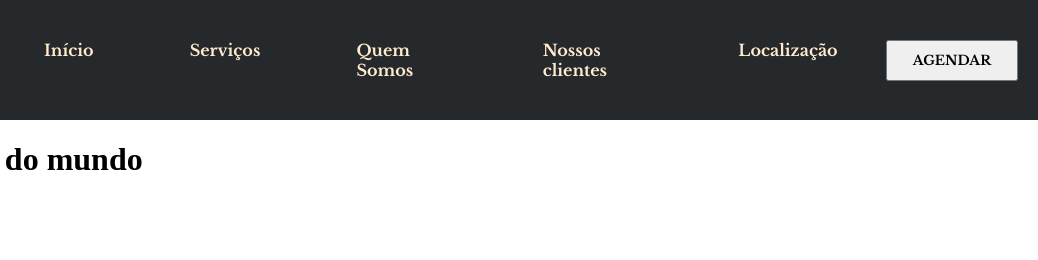
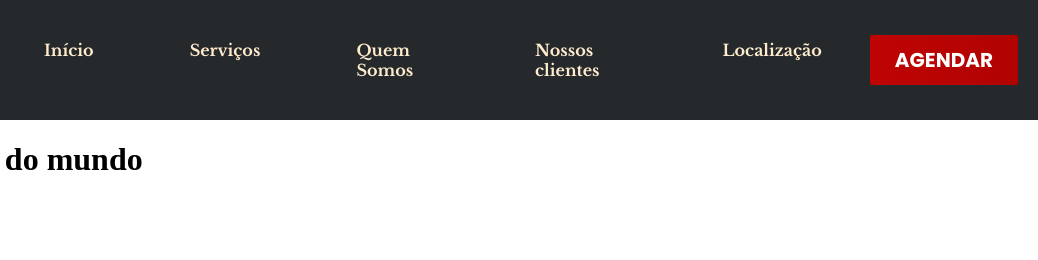
Before and after one commit to joaovictor31/menu_responsivo, a plain HTML site: page index.html in a window 1280 px wide. Shown: the full height of the page, 242-1280 px from the left. Drawn offline with nearby package versions, Linux system fonts and the light colour scheme.

Commit message:
Configurações iniciais do menu pc

```diff
--- a/index.html
+++ b/index.html
@@ -5,8 +5,11 @@
     <meta name="viewport" content="width=device-width, initial-scale=1.0">
     <title>Nobre Barbearia</title>
     <link rel="preconnect" href="https://fonts.googleapis.com">
-<link rel="preconnect" href="https://fonts.gstatic.com" crossorigin>
-<link href="https://fonts.googleapis.com/css2?family=Libre+Baskerville:ital,wght@0,400;0,700;1,400&display=swap" rel="stylesheet">
+    <link rel="preconnect" href="https://fonts.gstatic.com" crossorigin>
+    <link href="https://fonts.googleapis.com/css2?family=Libre+Baskerville:ital,wght@0,400;0,700;1,400&display=swap" rel="stylesheet">
+    <link rel="preconnect" href="https://fonts.googleapis.com">
+    <link rel="preconnect" href="https://fonts.gstatic.com" crossorigin>
+    <link href="https://fonts.googleapis.com/css2?family=Poppins:ital,wght@0,100;0,200;0,300;0,400;0,500;0,600;0,700;0,800;0,900;1,100;1,200;1,300;1,400;1,500;1,600;1,700;1,800;1,900&display=swap" rel="stylesheet">
     <link rel="stylesheet" href="style.css">
     <script src="script.js" defer></script>
 </head>
--- a/style.css
+++ b/style.css
@@ -13,11 +13,16 @@ body, html{
 }
 
 .botao{
-    font-family: "Libre Baskerville", serif;
+    font-family: "Poppins", sans-serif;
     font-weight: 700;
-    font-style: bold;
+    font-style: normal;
     text-align: center;
+    border: none;
+    font-size: 20px;
     padding: 10px 25px;
+    background-image: linear-gradient(to right, #BF0404,#B10202);
+    color: white;
+    border-radius: 2px;
 }
 
 .navbar{
@@ -46,6 +51,7 @@ body, html{
     font-family: "Libre Baskerville", serif;
     font-weight: 700;
     font-style: bold;
+
 }
 
 .nav-links-desktop a{
```
